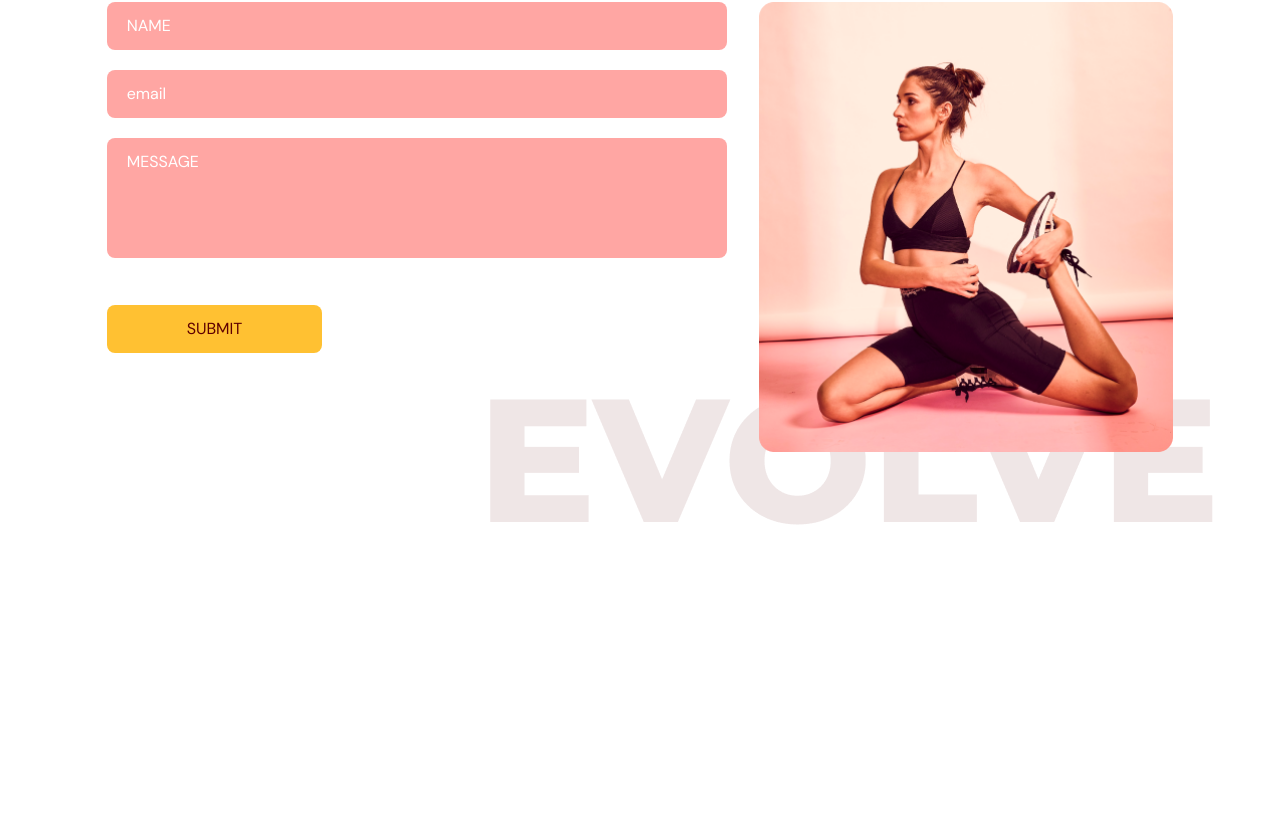
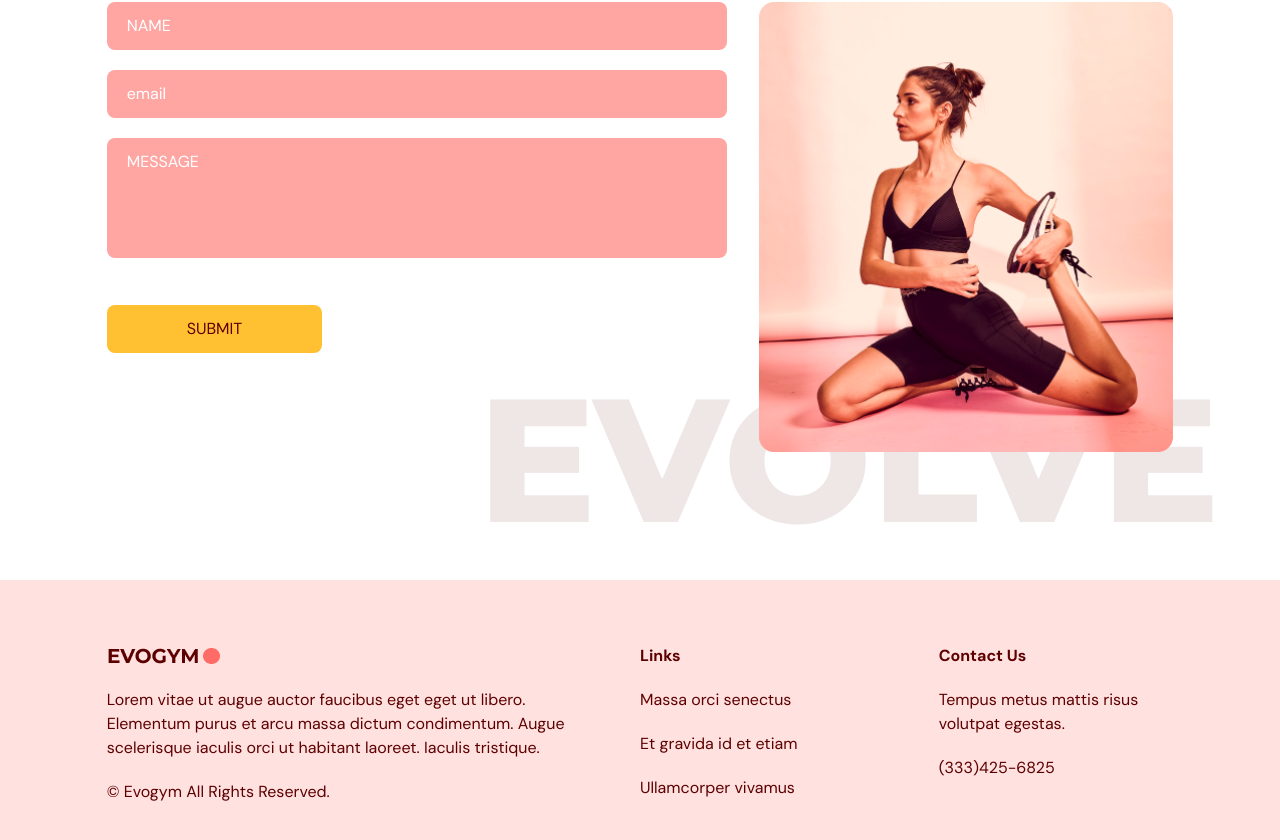
Before and after one commit to Dead0utside/react-website, a React (Vite) app: page / in a window 1280 px wide. Shown: the part 3252-4092 px from the top of the page. Before the commit the page ends 3832 px from the top, so only its background shows below. Built offline with nearby package versions, Linux system fonts and the light colour scheme.

Commit message:
create footer

```diff
--- a/src/App.tsx
+++ b/src/App.tsx
@@ -4,6 +4,7 @@
 import Benefits from "@/scenes/benefits";
 import OurClasses from "@/scenes/ourClasses";
 import ContactUs from "@/scenes/contactUs";
+import Footer from "@/scenes/footer";
 import { SelectedPage } from "@/shared/types";
 
 function App() {
@@ -37,6 +38,7 @@
 			<Benefits setSelectedPage={setSelectedPage} />
 			<OurClasses setSelectedPage={setSelectedPage} />
 			<ContactUs setSelectedPage={setSelectedPage} />
+			<Footer />
 		</div>
 	);
 }
--- /dev/null
+++ b/src/scenes/footer/index.tsx
@@ -0,0 +1,36 @@
+import Logo from "@/assets/Logo.png";
+
+const Footer = () => {
+	return (
+		<footer className="bg-primary-100 py-16">
+			<div className="justify-content mx-auto w-5/6 gap-16 md:flex">
+				<div className="mt-16 basis-1/2 md:mt-0">
+					<img src={Logo} alt="logo" />
+					<p className="my-5">
+						Lorem vitae ut augue auctor faucibus eget eget ut
+						libero. Elementum purus et arcu massa dictum
+						condimentum. Augue scelerisque iaculis orci ut habitant
+						laoreet. Iaculis tristique.
+					</p>
+					<p>© Evogym All Rights Reserved.</p>
+				</div>
+
+				<div className="mt-16 basis-1/4 md:mt-0">
+					<h4 className="font-bold">Links</h4>
+					<p className="my-5">Massa orci senectus</p>
+					<p className="my-5">Et gravida id et etiam</p>
+					<p>Ullamcorper vivamus</p>
+				</div>
+				<div className="mt-16 basis-1/4 md:mt-0">
+					<h4 className="font-bold">Contact Us</h4>
+					<p className="my-5">
+						Tempus metus mattis risus volutpat egestas.
+					</p>
+					<p>(333)425-6825</p>
+				</div>
+			</div>
+		</footer>
+	);
+};
+
+export default Footer;
```
